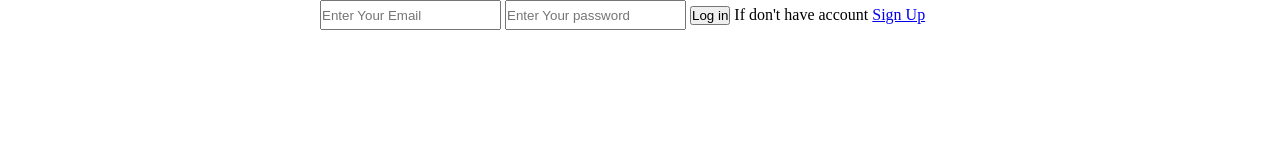
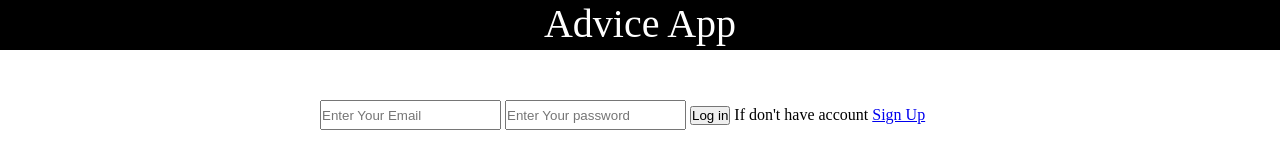
Before and after one commit to FACG6/adviceApp, a website: page public/index.html in a window 1280 px wide. Drawn offline with Linux system fonts and the light colour scheme; files whose address does not match are found by name.

Commit message:
add some feature

```diff
--- a/public/index.html
+++ b/public/index.html
@@ -9,6 +9,9 @@
     <link rel="stylesheet" href="/public/css/login.css" />
 </head>
 <body>
+    <header>
+        <nav class="nav"><span>Advice App</span></nav>
+    </header>
    <main class="login">
        <form class="login--form" action="/login" method="POST">
            <label for="email">
```
